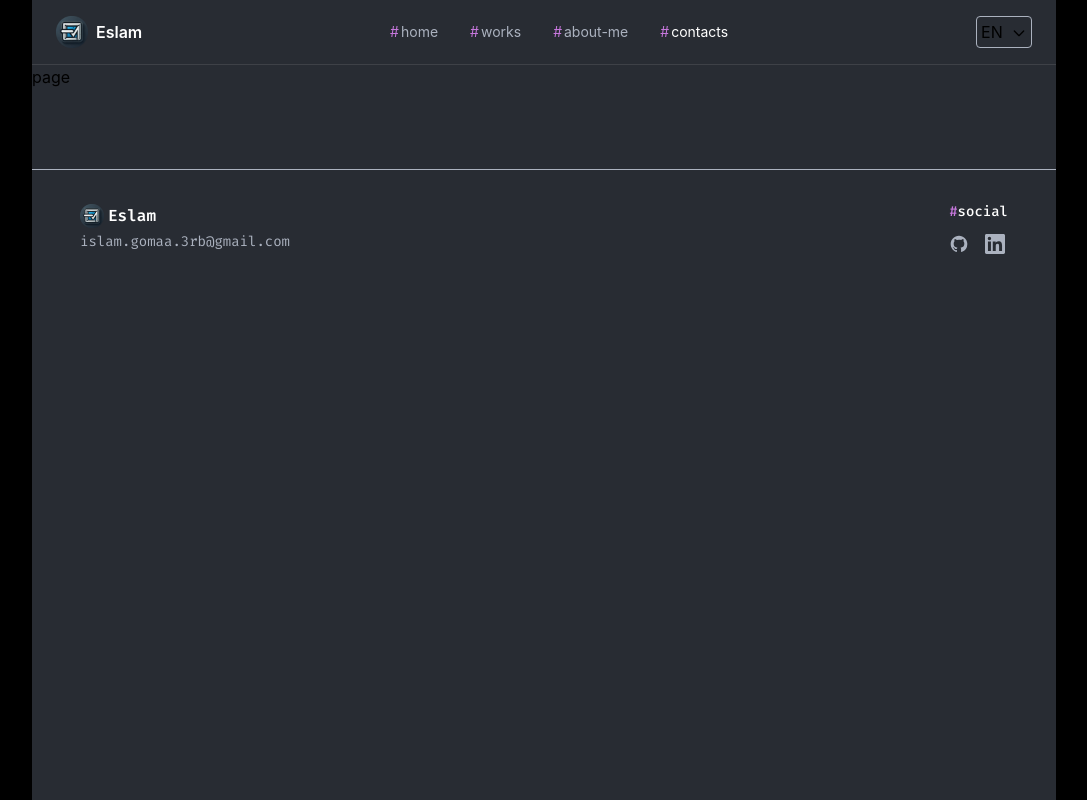
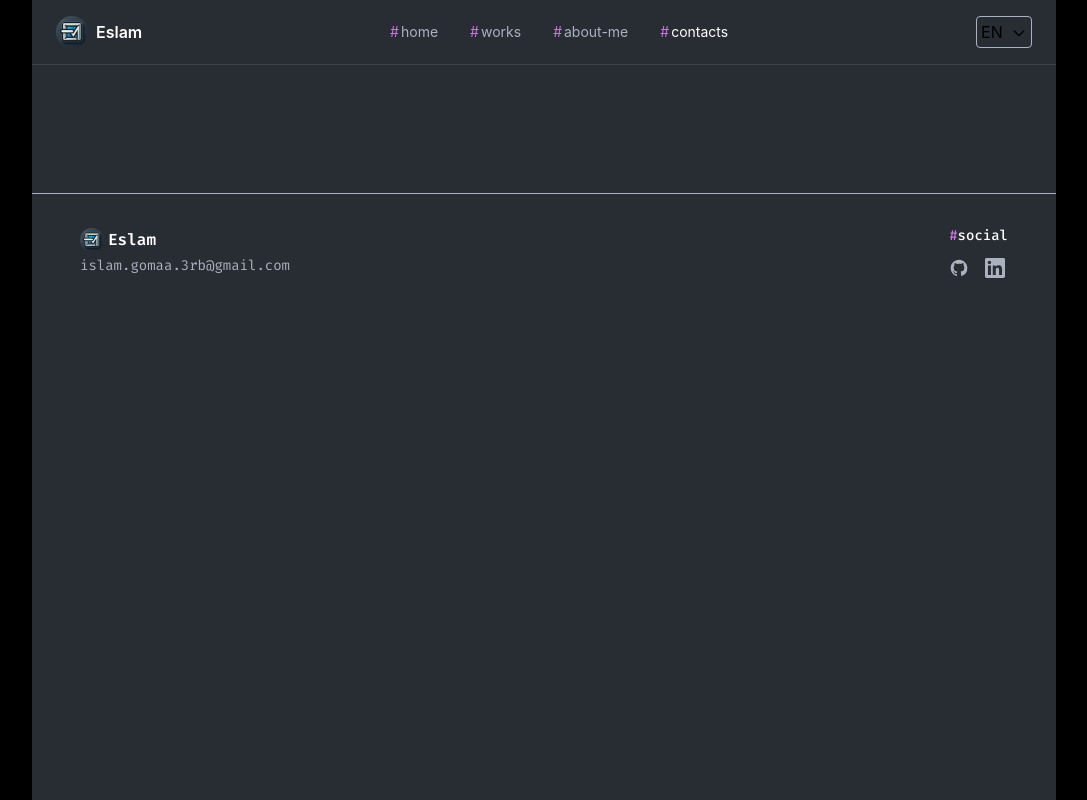
Before and after one commit to Eslam-mg/portfolio, a Next.js app: page /contacts in a window 1280 px wide. Shown: the whole page, without its empty margins (96-1183 px from the left). Built offline with nearby package versions, Linux system fonts and the light colour scheme.

Commit message:
add contacts page

```diff
--- a/src/app/contacts/page.tsx
+++ b/src/app/contacts/page.tsx
@@ -8,6 +8,8 @@ export const metadata: Metadata = {
 
 export default function page() {
     return (
-        <div>page</div>
+        <div className="px-6 md:px-12 pt-6 md:pt-12 overflow-hidden space-y-24 font-mono text-textPrimaryColor">
+
+        </div>
     )
 }
```
